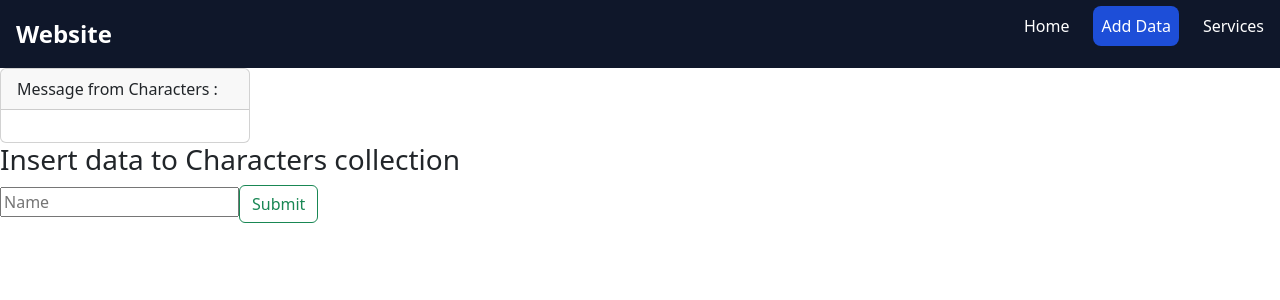
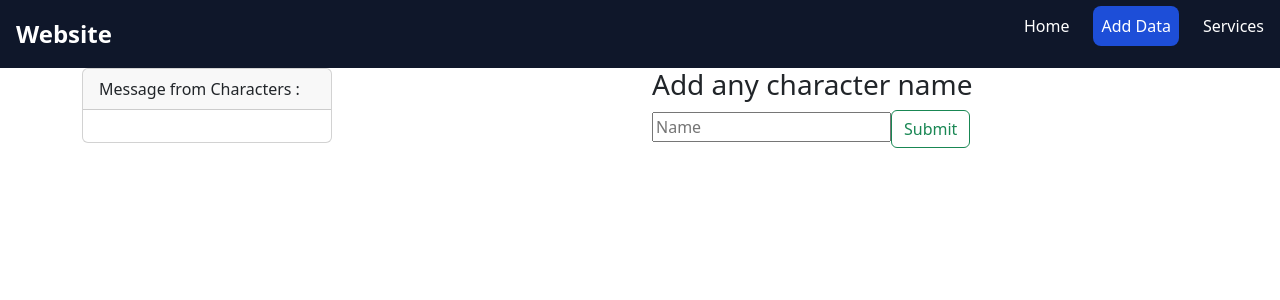
Before and after one commit to Roshini-369/qr-restaurant, a React (Create React App) app in the folder client/: page /addData in a window 1280 px wide. Shown: the top 300 px of the page. Built offline with nearby package versions, Linux system fonts and the light colour scheme; no server answers.

Commit message:
update on add data page

```diff
--- a/client/src/pages/addData.js
+++ b/client/src/pages/addData.js
@@ -4,11 +4,21 @@ import Characterlists from "../components/charactersLists";
 const AddData = () => {
     return(
         <div className="AddData">
-            <Characterlists />
-        <div style={{textAlign:"left"}}>
-        <h3>Insert data to  Characters collection</h3>
+        <div class="container">
+            <div class="row align-items-start">
+                <div class="col-6">
+                <Characterlists />
+                </div>
+                <div class="col-6">
+                <div style={{textAlign:"left"}}>
+        <h3>Add any character name</h3>
        <InsertCharacters />
        </div>
+                </div>
+            </div>
+        </div>
+
+
        </div>
     )}
 
```
Also changed, not shown: 1 other file (tests, documents, lock files or other folders).
